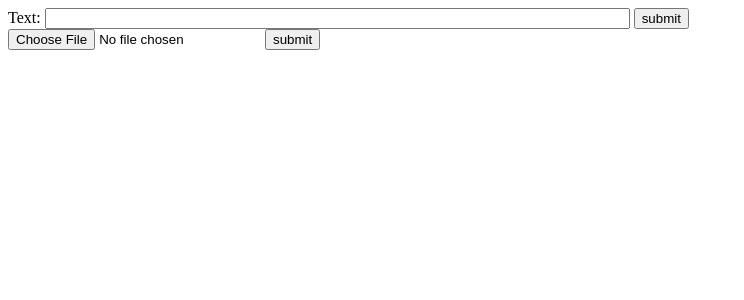
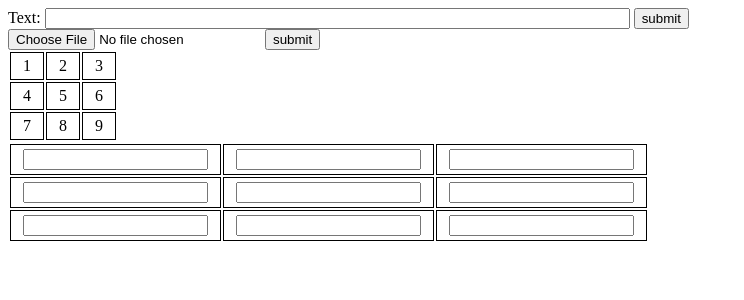
Before and after one commit to allenye66/Computer-Vision-Sudoku-Solver, a Flask app: page / in a window 1280 px wide. Shown: the top 300 px of the page, without its empty margins (0-744 px from the left). Run offline with Flask 2, Linux system fonts and the light colour scheme.

Commit message:
trying out input table

```diff
--- /dev/null
+++ b/templates/index.css
@@ -0,0 +1,4 @@
+table td{
+  border: 1px solid black;
+  padding: 4px 12px;
+}
--- a/templates/index.html
+++ b/templates/index.html
@@ -2,6 +2,8 @@
 <html>
 	<head>
 		<title>File Upload</title>
+		  <link rel="stylesheet" href="index.css">
+
 	</head>
 	<body>
 		<div class="TextField">
@@ -15,5 +17,44 @@
    			<input id="fileupload" name="myfile" type="file" />
    			<input type="submit" value="submit" id="submit" />
 		</form>
+		<div contenteditable=true>
+  <table>
+    <tr>
+      <td>1</td>
+      <td>2</td>
+      <td>3</td>
+    </tr>
+    <tr>
+      <td>4</td>
+      <td>5</td>
+      <td>6</td>
+    </tr>
+    <tr>
+      <td>7</td>
+      <td>8</td>
+      <td>9</td>
+    </tr>
+  </table>
+</div>
+<table class="table table-bordered">
+    <thead>
+        <tr>
+            <td colspan="2"><input type="text" ></td>
+            <td colspan="2"><input type="text" ></td>
+            <td colspan="2"><input type="text" ></td>
+        </tr>
+        <tr>
+            <td colspan="2"><input type="text" ></td>
+            <td colspan="2"><input type="text" ></td>
+            <td colspan="2"><input type="text" ></td>
+        </tr>
+        <tr>
+            <td colspan="2"><input type="text" ></td>
+            <td colspan="2"><input type="text" ></td>
+            <td colspan="2"><input type="text" ></td>
+        </tr>
+    </thead>
+
+</table>
 	</body>
 </html>
```
